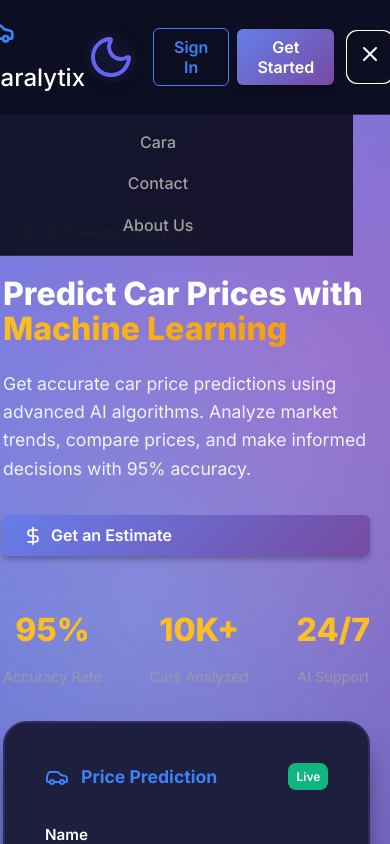
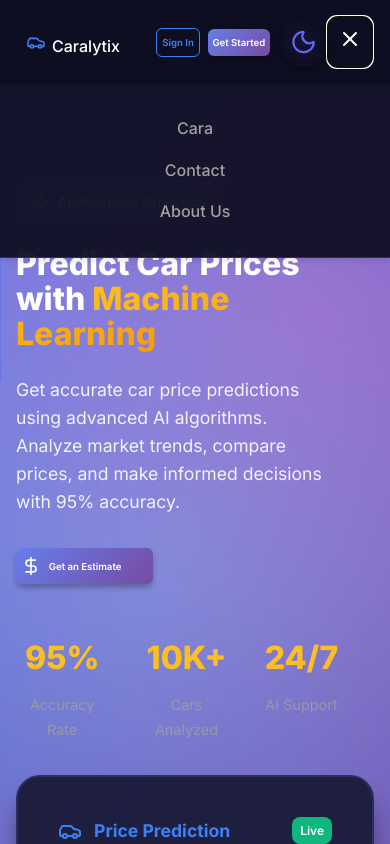
Before and after one commit to alirezasp404/Caralytix, a React (Vite) app: page / in a window 390 px wide. Both pictures are taken after a click on the button 370 px from the left and 56 px from the top of the page. Shown: the top 844 px of the page. Built offline with nearby package versions, Linux system fonts and the light colour scheme; no server answers.

Commit message:
feat : handle  responsive pages

```diff
--- a/src/components/Contact.css
+++ b/src/components/Contact.css
@@ -125,9 +125,7 @@
   transition: all 0.3s ease;
 }
 
-.contact-form-section {
-  padding: 2.5rem;
-}
+
 
 /* Headings */
 h2 {
@@ -369,7 +367,7 @@ h3 {
 }
 
 .footer-content {
-  max-width: 1200px;
+  max-width: 100%;
   margin: 0 auto;
   padding: 0 2rem;
   display: grid;
@@ -452,6 +450,10 @@ h3 {
   .footer-social p {
     text-align: center;
   }
+ .form-row {
+  display: flex !important;
+  flex-direction: column;
+ }
 }
 
 .contact-hero-content {
--- a/src/components/Footer.css
+++ b/src/components/Footer.css
@@ -8,8 +8,8 @@
 }
 
 .app-footer .container {
-  max-width: 1200px;
-  margin: 0 auto;
+  max-width: 100vw;
+  margin: 0 0;
   padding: 0 2rem;
 }
 
@@ -22,6 +22,7 @@
 
 .footer-section {
   padding-bottom: 2rem;
+  margin: 0 auto;
 }
 
 .footer-section h4 {
@@ -137,4 +138,7 @@
     text-align: center;
     gap: 1rem;
   }
+  .footer-logo{
+    justify-content: center;
+  }
 }
--- a/src/components/Header.css
+++ b/src/components/Header.css
@@ -161,7 +161,9 @@
   font-size: 1.5rem;
   cursor: pointer;
 }
-
+.logo-icon{
+  padding-top: 0.4rem;
+}
 @media (max-width: 900px) {
   .nav-links {
     gap: 1rem;
@@ -172,24 +174,71 @@
 }
 
 @media (max-width: 700px) {
+  .navbar {
+    position: fixed;
+    width: 100%;
+  }
+.nav-actions {
+  gap: 0 !important;
+}
+.logo-text{
+  font-size: 1rem !important;
+}
+.logo-icon{
+  padding-top: 0.8rem;
+}
   .nav-links {
     display: none;
-    position: absolute;
+    position: fixed;
     top: 60px;
     left: 0;
-    width: 100vw;
+    width: 100%;
+    height: 0;
     background: var(--bg-navbar, #23232a);
     flex-direction: column;
     gap: 1.5rem;
-    padding: 2rem 0;
-    z-index: 200;
+    padding: 0;
+    opacity: 0;
+    overflow: hidden;
+    transition: all 0.3s ease-in-out;
+    box-shadow: 0 4px 6px -1px rgba(0, 0, 0, 0.1);
   }
+
   .nav-links.mobile-open {
     display: flex;
+    height: auto;
+    opacity: 1;
+    padding: 2rem 0;
   }
+
   .mobile-menu-toggle {
     display: block;
   }
+
+  .nav-links a {
+    opacity: 0;
+    transform: translateY(-10px);
+    transition: opacity 0.2s ease, transform 0.2s ease;
+  }
+
+  .nav-links.mobile-open a {
+    opacity: 1;
+    transform: translateY(0);
+  }
+.btn-secondary, .btn-primary {
+  padding: 0.5rem 0.3rem;
+  border-radius: 6px;
+  font-size: 0.6rem;
+}
+.logo-text{
+  font-size: 1.1rem;
+}
+.theme-icon,
+.theme-toggle svg,
+.theme-toggle .theme-icon svg {
+  min-width: 1.7rem !important;
+  min-height: 1.7rem  !important;
+}
 }
 
 body.dark .navbar {
@@ -239,7 +288,7 @@ body.dark .btn-primary:hover {
 }
 
 .nav-container {
-  max-width: 1200px;
+  max-width: 100vw;
   margin: 0 auto;
   padding: 0 20px;
   display: flex;
@@ -250,6 +299,7 @@ body.dark .btn-primary:hover {
 .nav-logo {
   display: flex;
   align-items: center;
+  justify-content: center;
   gap: 0.5rem;
   font-weight: 700;
   font-size: 1.5rem;
--- a/src/components/Header.tsx
+++ b/src/components/Header.tsx
@@ -18,8 +18,9 @@ const Header: React.FC<HeaderProps> = ({ showThemeToggle = true, showAuthButtons
   const location = useLocation();
   const [isLoggedIn, setIsLoggedIn] = useState(!!localStorage.getItem('token'));
   const [showAccountMenu, setShowAccountMenu] = useState(false);
-  const accountMenuTimeout = useRef<NodeJS.Timeout | null>(null);
+  const accountMenuRef = useRef<HTMLDivElement>(null); // New ref for the account menu wrapper
 
+  // --- General Hooks and Handlers ---
   useEffect(() => {
     const checkLogin = () => setIsLoggedIn(!!localStorage.getItem('token'));
     window.addEventListener('storage', checkLogin);
@@ -31,7 +32,6 @@ const Header: React.FC<HeaderProps> = ({ showThemeToggle = true, showAuthButtons
     localStorage.removeItem('refreshToken');
     setIsLoggedIn(false);
     setShowAccountMenu(false);
-    // Navigate to landing page after logout
     navigate('/', { replace: true });
   };
 
@@ -65,6 +65,23 @@ const Header: React.FC<HeaderProps> = ({ showThemeToggle = true, showAuthButtons
     }
   };
 
+  // --- Account Menu Fix ---
+  const toggleAccountMenu = () => {
+    setShowAccountMenu(prev => !prev);
+  };
+
+  useEffect(() => {
+    const handleOutsideClick = (event: MouseEvent) => {
+      if (accountMenuRef.current && !accountMenuRef.current.contains(event.target as Node)) {
+        setShowAccountMenu(false);
+      }
+    };
+    document.addEventListener('mousedown', handleOutsideClick);
+    return () => {
+      document.removeEventListener('mousedown', handleOutsideClick);
+    };
+  }, [accountMenuRef]);
+
   return (
     <nav className={`navbar ${isScrolled ? 'scrolled' : ''}`}>
       <div className="nav-container">
@@ -75,34 +92,20 @@ const Header: React.FC<HeaderProps> = ({ showThemeToggle = true, showAuthButtons
           </Link>
         </div>
         <div className={`nav-links ${isMobileMenuOpen ? 'mobile-open' : ''}`}>
-          <Link to="/prediction">Cara</Link>
-          <Link to="/contact">Contact</Link>
-          <Link to="/aboutus">About Us</Link>
+          <Link to="/prediction" onClick={() => setIsMobileMenuOpen(false)}>Cara</Link>
+          <Link to="/contact" onClick={() => setIsMobileMenuOpen(false)}>Contact</Link>
+          <Link to="/aboutus" onClick={() => setIsMobileMenuOpen(false)}>About Us</Link>
         </div>
         <div className="nav-actions">
-          {showThemeToggle && (
-            <button className="theme-toggle" onClick={toggleTheme} aria-label="Toggle theme">
-              {isDarkMode ? <Sun className="theme-icon" /> : <Moon className="theme-icon" />}
-            </button>
-          )}
           {showAuthButtons && (
             <div className="nav-buttons">
               {isLoggedIn ? (
-                <div
-                  className="account-menu-wrapper"
-                  style={{ position: 'relative', display: 'inline-block' }}
-                  onMouseEnter={() => {
-                    if (accountMenuTimeout.current) clearTimeout(accountMenuTimeout.current);
-                    setShowAccountMenu(true);
-                  }}
-                  onMouseLeave={() => {
-                    accountMenuTimeout.current = setTimeout(() => setShowAccountMenu(false), 180);
-                  }}
-                >
+                <div className="account-menu-wrapper" style={{ position: 'relative', display: 'inline-block' }} ref={accountMenuRef}>
                   <button
                     className="btn-secondary account-icon-rounded"
                     aria-label="Account Menu"
                     style={{ borderRadius: '50%', padding: 8, width: 40, height: 40, display: 'flex', alignItems: 'center', justifyContent: 'center' }}
+                    onClick={toggleAccountMenu} // New click handler
                   >
                     <User size={22} />
                   </button>
@@ -120,20 +123,13 @@ const Header: React.FC<HeaderProps> = ({ showThemeToggle = true, showAuthButtons
                         zIndex: 1000,
                         padding: '0.5rem 0',
                       }}
-                      onMouseEnter={() => {
-                        if (accountMenuTimeout.current) clearTimeout(accountMenuTimeout.current);
-                        setShowAccountMenu(true);
-                      }}
-                      onMouseLeave={() => {
-                        accountMenuTimeout.current = setTimeout(() => setShowAccountMenu(false), 180);
-                      }}
                     >
                       <button
                         className="dropdown-item"
                         style={{
                           display: 'flex', alignItems: 'center', gap: 8, width: '100%', background: 'none', border: 'none', padding: '0.5rem 1.2rem', cursor: 'pointer', fontSize: '1rem', color: 'var(--text-primary)'
                         }}
-                        onClick={() => { setShowAccountMenu(false); handleLogout(); }}
+                        onClick={handleLogout}
                       >
                         <LogOut size={18} /> Log Out
                       </button>
@@ -145,6 +141,12 @@ const Header: React.FC<HeaderProps> = ({ showThemeToggle = true, showAuthButtons
                   <button className="btn-secondary" onClick={() => navigate('/signin', { state: { from: location.pathname } })}>Sign In</button>
                   <button className="btn-primary" onClick={() => navigate('/signup', { state: { from: location.pathname } })}>Get Started</button>
                 </>
+              )}
+
+              {showThemeToggle && (
+                <button className="theme-toggle" onClick={toggleTheme} aria-label="Toggle theme">
+                  {isDarkMode ? <Sun className="theme-icon" /> : <Moon className="theme-icon" />}
+                </button>
               )}
             </div>
           )}
--- a/src/components/LandingPage.css
+++ b/src/components/LandingPage.css
@@ -94,6 +94,12 @@
   transition: all 0.3s ease;
 }
 
+/* @media (max-width: 700px) {
+  .landing-page {
+    padding-top: 60px; /* Height of the fixed header */
+  }
+} */
+
 /* Container */
 .container {
   max-width: 1200px;
@@ -102,6 +108,7 @@
 
 /* Market Insights Section */
 .market-insights {
+    max-width: 100vw;
   padding: 6rem 1rem;
   background: var(--bg-tertiary);
 }
@@ -188,19 +195,22 @@
 
 /* Benefits Section */
 .benefits-section {
+  max-width: 100vw;
   padding: 6rem 1rem;
   background: var(--bg-primary);
 }
 
 .benefits-grid {
   display: grid;
-  grid-template-columns: repeat(auto-fit, minmax(280px, 1fr));
-  gap: 2rem;
+  grid-template-columns: repeat(auto-fit, minmax(300px, 1fr));
+  gap: 5rem;
   margin-top: 3rem;
+  padding: 2rem;
 }
 
 /* Brands Section */
 .brands-section {
+  max-width: 100vw;
   padding: 6rem 1rem;
   background: var(--bg-secondary);
   position: relative;
@@ -275,7 +285,7 @@
 }
 
 .brands-section .container {
-  max-width: 1200px;
+  max-width: 100vw;
   margin: 0 auto;
   padding: 0 1rem;
 }
@@ -607,6 +617,7 @@
 
 /* FAQ Section */
 .faq-section {
+  margin: 1rem 1rem;
   padding: 6rem 1rem;
   background: var(--bg-secondary);
   position: relative;
@@ -1017,10 +1028,12 @@
 
 /* Hero Section */
 .hero {
-  padding:0;
+  padding:1rem 1rem;
   background: var(--gradient-primary);
   color: var(--text-primary);
   min-height: 90vh;
+  max-width: 100vw;
+
   display: flex;
   align-items: center;
   position: relative;
@@ -1056,9 +1069,9 @@
 }
 
 .hero-container {
-  max-width: 1600px;
+  max-width: 100%;
   margin: 0 auto;
-  padding: 0 40px;
+  padding: 0 1rem;
   display: grid;
   grid-template-columns: 1fr 1fr;
   gap: 4rem;
@@ -1106,18 +1119,19 @@
   font-size: 1.25rem;
   margin-bottom: 2rem;
   opacity: 0.9;
-  max-width: 700px;
+  max-width: 80vw;
 }
 
 .hero-buttons {
   display: flex;
   gap: 1rem;
   margin-bottom: 3rem;
+  max-width: 35vw;
 }
 
 .hero-stats {
   display: flex;
-  gap: 3rem;
+  gap: 2rem;
 }
 
 .stat {
@@ -1143,8 +1157,7 @@
   align-items: center;
   min-height: 400px;
   position: relative;
-  width: 100%;
-  max-width: 500px;
+  width: 70%;
   margin: 0 auto;
 }
 
@@ -1306,6 +1319,9 @@ section {
 /* Features Section */
 .features {
   background: var(--bg-secondary);
+  max-width: 100vw;
+  padding: 6rem 1rem;
+
 
 }
 
@@ -1444,6 +1460,9 @@ section {
 
 /* Testimonials Section */
 .testimonials {
+    max-width: 100vw;
+  padding: 6rem 1rem;
+
   background: var(--bg-secondary);
 }
 
@@ -1683,6 +1702,9 @@ section {
     flex-direction: column;
     text-align: center;
   }
+  .benefits-grid{
+    padding: 0;
+  }
 }
 
 @media (max-width: 480px) {
@@ -1713,8 +1735,19 @@ section {
   .step-number::after {
     display: none;
   }
+  .hero-image{
+      width:100%;
+      margin: 0 auto;
+  }
 }
 
 .btn-estimate:hover {
   color: white;
 }
+.how-it-works{
+    max-width: 100vw;
+
+}
+.hero-content{
+  max-width: 90%;
+}
--- a/src/components/Prediction.css
+++ b/src/components/Prediction.css
@@ -356,6 +356,19 @@
     grid-template-columns: 1fr;
     gap: 2rem;
   }
+  .tabs-capsule {
+  display: flex;
+  flex-direction: column;
+  background: var(--bg-card);
+  border-radius: 40px;
+  box-shadow: 0 2px 12px rgba(102, 126, 234, 0.08);
+}
+.prediction-form{
+  gap: 0.5rem !important;
+}
+.form-group{
+  gap: 0 !important;
+}
 }
 .tabs-capsule button:focus {
   outline: none;
```
Also changed, not shown: src/components/Auth.css (+7 -5 lines), src/components/CaraExplorer.css (+15 -2 lines), src/components/Contact.tsx (+8 -3 lines), src/components/Recommendations.css (+48 -1 lines). Lines whose indentation alone changed are shown as unchanged.
